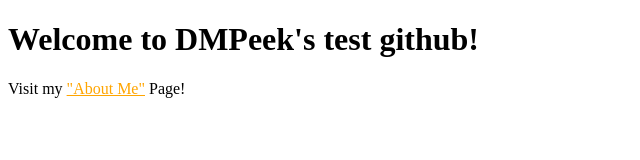
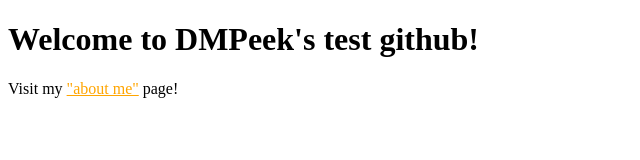
Before and after one commit to DMPeek/DMPeek.github.io, a plain HTML site: page index.html in a window 1280 px wide. Shown: the full height of the page, 0-640 px from the left. Drawn offline with Linux system fonts and the light colour scheme.

Commit message:
Update index.html

```diff
--- a/index.html
+++ b/index.html
@@ -8,7 +8,7 @@
 </head>
 <body>
   <h1>Welcome to DMPeek's test github!</h1>
-  <p> Visit my <a href="about.html">"About Me"</a> Page!</p>
+  <p> Visit my <a href="about.html">"about me"</a> page!</p>
   <script>
     alert("Thank you for visiting DMPeek's page!);
   </script>
```
